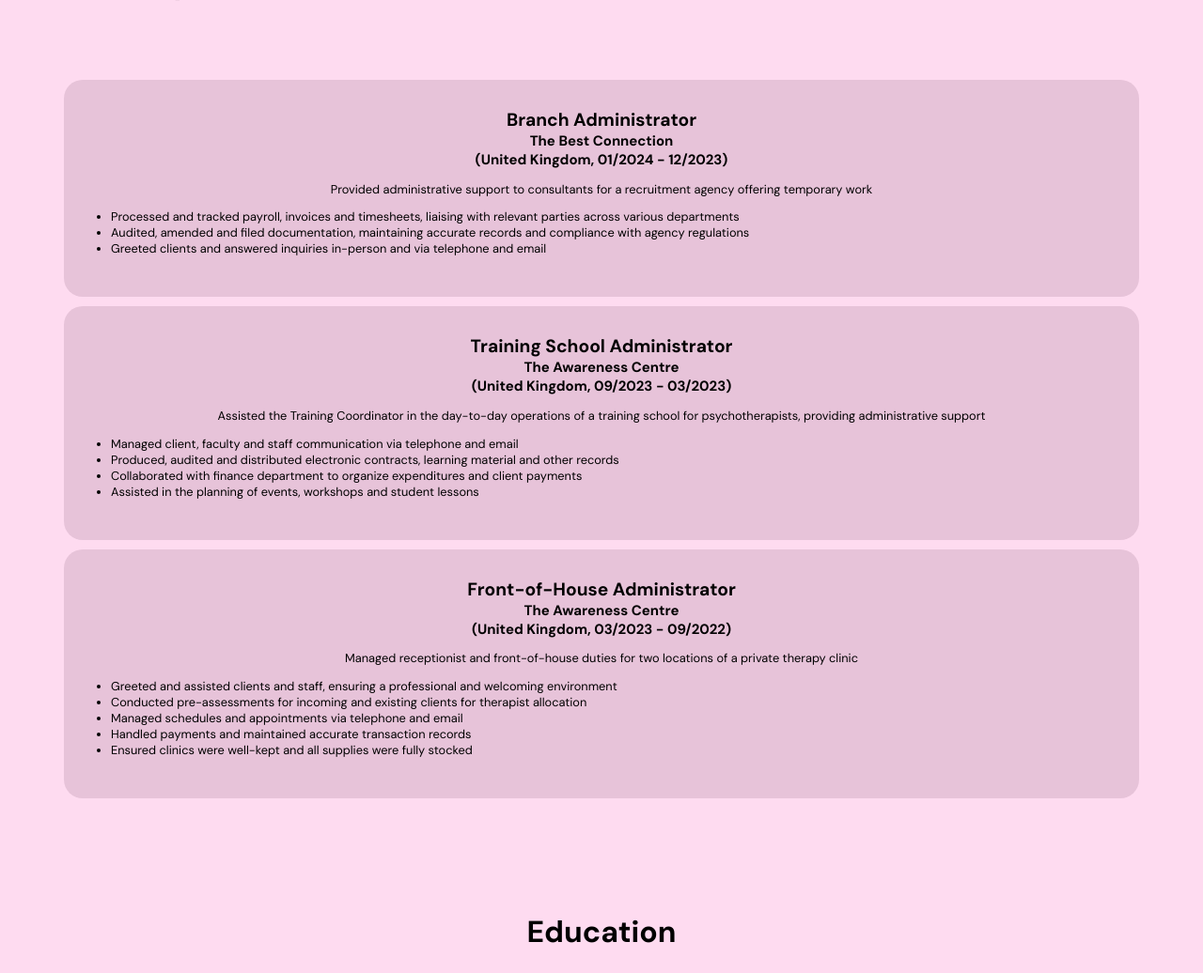
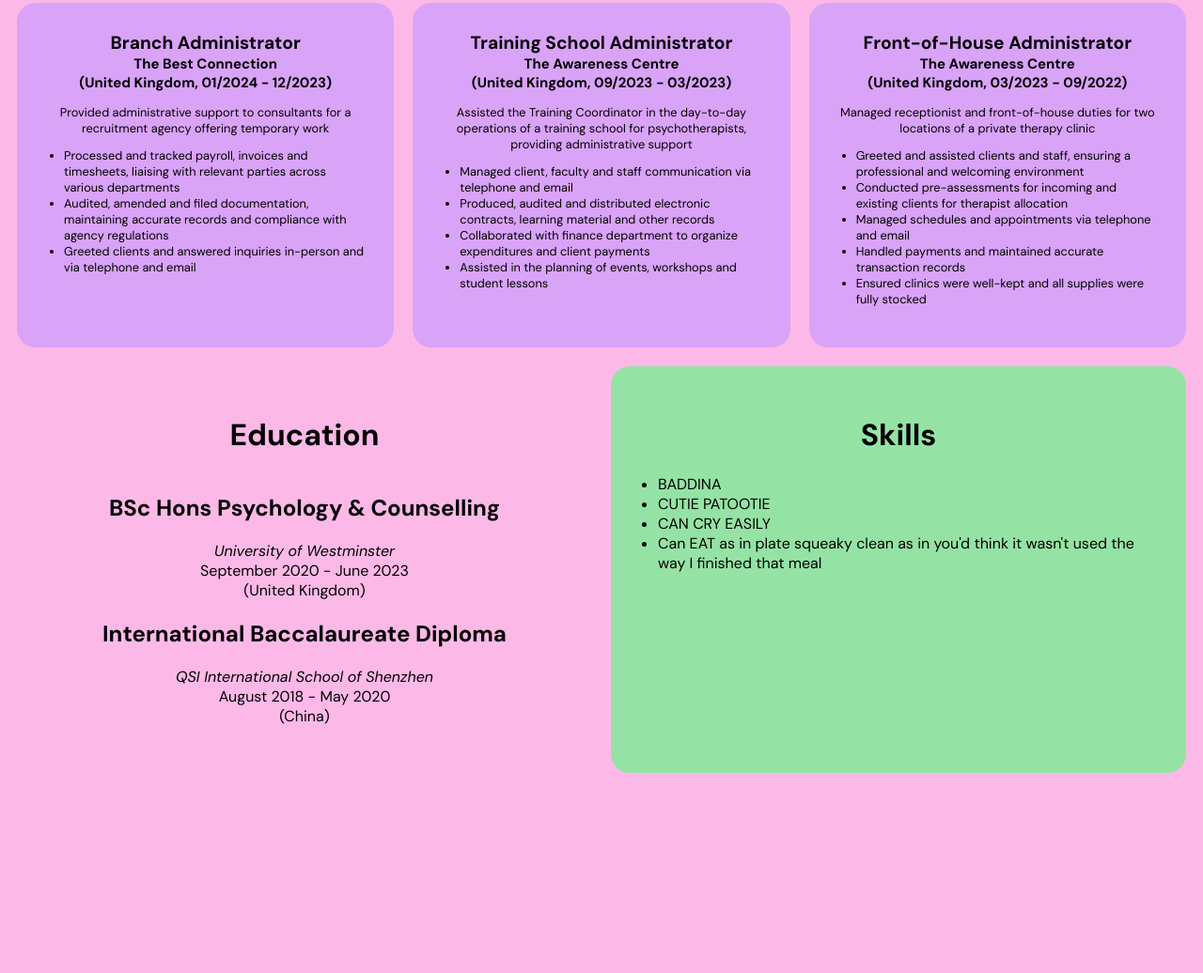
Before and after one commit to sianalko/latenitetrappin, a plain HTML site: page index.html in a window 1280 px wide. Shown: the part 760-1796 px from the top of the page at 94% size. After the commit the page ends 1601 px from the top, so only its background shows below. Drawn offline with Linux system fonts and the light colour scheme.

Commit message:
Add files via upload

```diff
--- a/index.html
+++ b/index.html
@@ -12,6 +12,7 @@
 </head>
 
 <body>
+    <div class="whole-thang">
     <div class="container">
         <div class="greeting">
             <h1>Hi there!</h1>
@@ -36,7 +37,7 @@
         </div>
     </div>
     <div class="container">
-        <div class="she-works">
+        <div class="she-works page-wrapper">
             <div class="TBC work-experience">
                 <h2>Branch Administrator</h2>
                 <h3>The Best Connection</h3>
@@ -75,7 +76,7 @@
             </div>
         </div>
     </div>
-    <div class="container">
+    <div class="container what-else">
         <div class="education">
             <h1>Education</h1>
                 <h2>BSc Hons Psychology & Counselling</h2>
@@ -83,9 +84,9 @@
                     <p>September 2020 - June 2023 <br /> (United Kingdom)</p>
                 <h2>International Baccalaureate Diploma</h2>
                     <p class="school">QSI International School of Shenzhen</p>
-                    <p>August 2018 - May 2020 <br /> (China)</p>
+                    <p class="year">August 2018 - May 2020 <br /> (China)</p>
         </div>
-        <div class="skills">
+        <div class="skills page-wrapper">
             <h1>Skills</h1>
             <ul>
                 <li>BADDINA</li>
@@ -96,5 +97,6 @@
             </ul>
         </div>
     </div>
+    </div>
 </body>
 </html>
--- a/styles.css
+++ b/styles.css
@@ -1,29 +1,32 @@
 body {
-    background-color: #fedbf0;
+    background-color: #fcb9e7;
     font-family: DM Sans, sans-serif;
 }
 
-@media (max-width: 720px) {
-    .container {
-        flex-direction: column !important;
+@media (max-width: 700px) {
+    .she-works {
+        width: 100vh;
+        display: flex;
+        flex-direction: column;
     }
-}
 
-@media (min-width: 721px) {
-    .container {
-        flex-direction: column !important;
+    .what-else {
+        width: 100vh;
+        display: flex;
+        flex-direction: column;
     }
 }
 
 .container {
     display: flex;
     justify-content: center;
-    margin: 50px;
+    width: 100%;
 }
 
 .greeting {
     font-size: 3rem;
     height: 300px;
+    margin: 50px;
 }
 
 .introduction {
@@ -31,7 +34,7 @@ body {
     text-align: end;
     height: 200px;
     display: flex;
-    margin-bottom: 50px;
+    margin: 10px 10px 50px 10px;
 }
 
 .name {
@@ -47,11 +50,12 @@ body {
 }
 
 .container > .she-works {
+    display: flex;
     font-size: 0.8em;
 }
 
 .work-experience {
-    background-color: #e7c3d9;
+    background-color: #cc9cffb8;
     text-align: center;
     margin: 10px;
     padding: 30px;
@@ -59,8 +63,12 @@ body {
     border-radius: 20px;
 }
 
+.work-experience > h1 {
+    margin: 10px;
+}
+
 .work-experience > h2 {
-    margin: 0;
+    margin: 0px;
 }
 
 .work-experience > h3 {
@@ -72,10 +80,15 @@ ul {
     padding-left: 20px;
 }
 
+.what-else {
+    justify-content: center;
+}
+
 .education {
     text-align: center;
     margin: 10px;
     padding: 30px;
+    flex: 1;
 }
 
 .education > h1 {
@@ -90,8 +103,12 @@ p.school {
     font-style: italic;
 }
 
+p.year {
+    padding-bottom: 20px;
+}
+
 .skills {
-    background-color: #e7c3d9;
+    background-color: #95e3a4;
     text-align: center;
     margin: 10px;
     padding: 30px;
```
